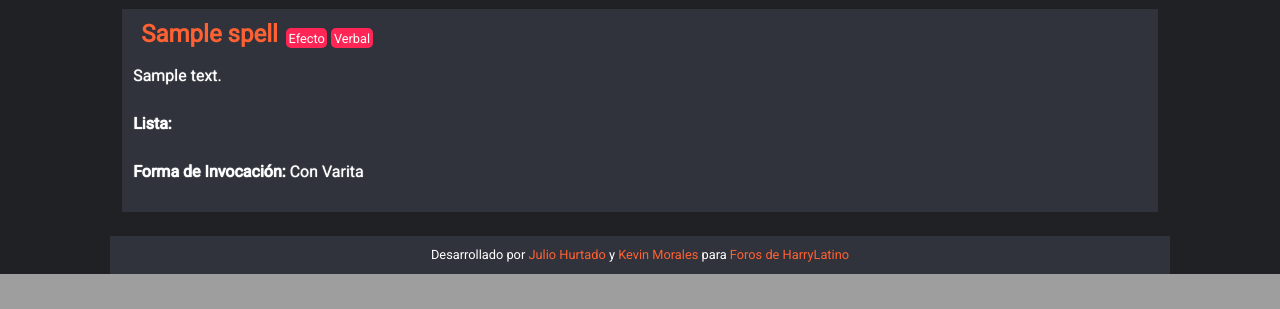
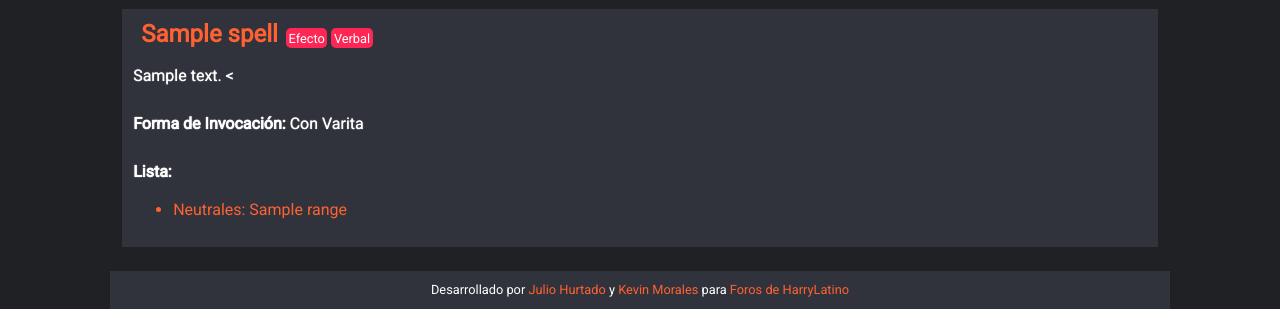
Before and after one commit to jhurtadojerves/hechizos-hl, a Django app: page / in a window 1280 px wide. Shown: the part 918-1227 px from the top of the page. Before the commit the page ends 1192 px from the top, so only its background shows below. Run offline with Django 3.2, Linux system fonts and the light colour scheme; tables that the repository leaves empty hold one stand-in row (values such as "Sample post"); some libraries are stand-ins or nearby versions.

Commit message:
Arreglar problemas en las plantillas por cambios en modelos

```diff
--- a/spells/templates/spells/spell_list.html
+++ b/spells/templates/spells/spell_list.html
@@ -14,11 +14,13 @@
 
                 <p class="Spells-description">
                     {{ spell.description|linebreaksbr }}
+                    <<br><br><strong>Forma de Invocación:</strong> {{ spell.get_object_display}}
                     <br><br><strong>Lista: </strong>
-                        {% for group in spell.group.all %}
-                            <br>{{ group }}: {{ spell.range }}
+                    <ul>
+                        {% for range in spell.range.all %}
+                            <li>{{ range.group }}: {{ range.name }}</li>
                         {% endfor %}
-                    <br><br><strong>Forma de Invocación:</strong> {{ spell.get_object_display}}
+                    </ul>
                 </p>
             </a>
         {% endfor %}
--- a/spells/views.py
+++ b/spells/views.py
@@ -51,7 +51,7 @@ class SpellCategoryListView(SpellListView):
 
 class SpellEditView(UpdateView):
     model = Spell
-    fields = ['name', 'description', 'group', 'range', 'type', 'method', 'object',]
+    fields = ['name', 'description', 'range', 'type', 'method', 'object',]
     template_name_suffix = '_update'
     success_url = '../'
 
```
Also changed, not shown: spells/templates/spells/spell_detail.html (+6 -4 lines).
